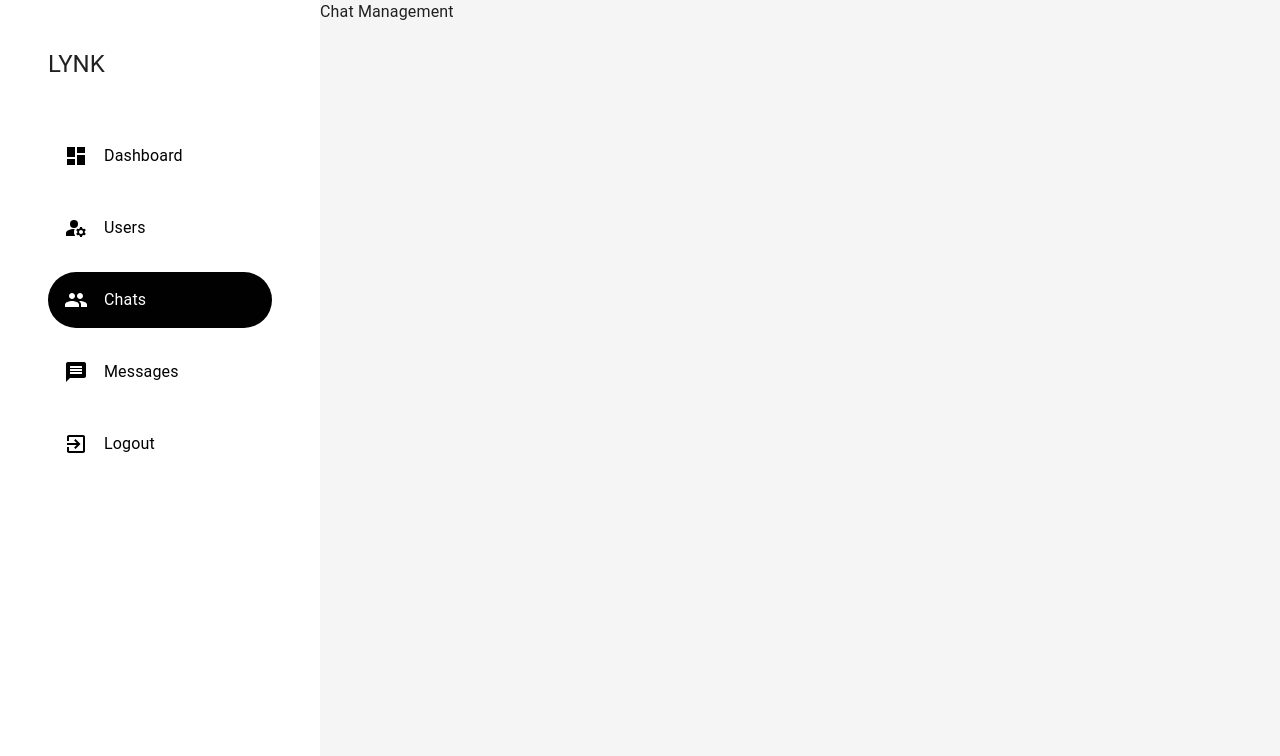
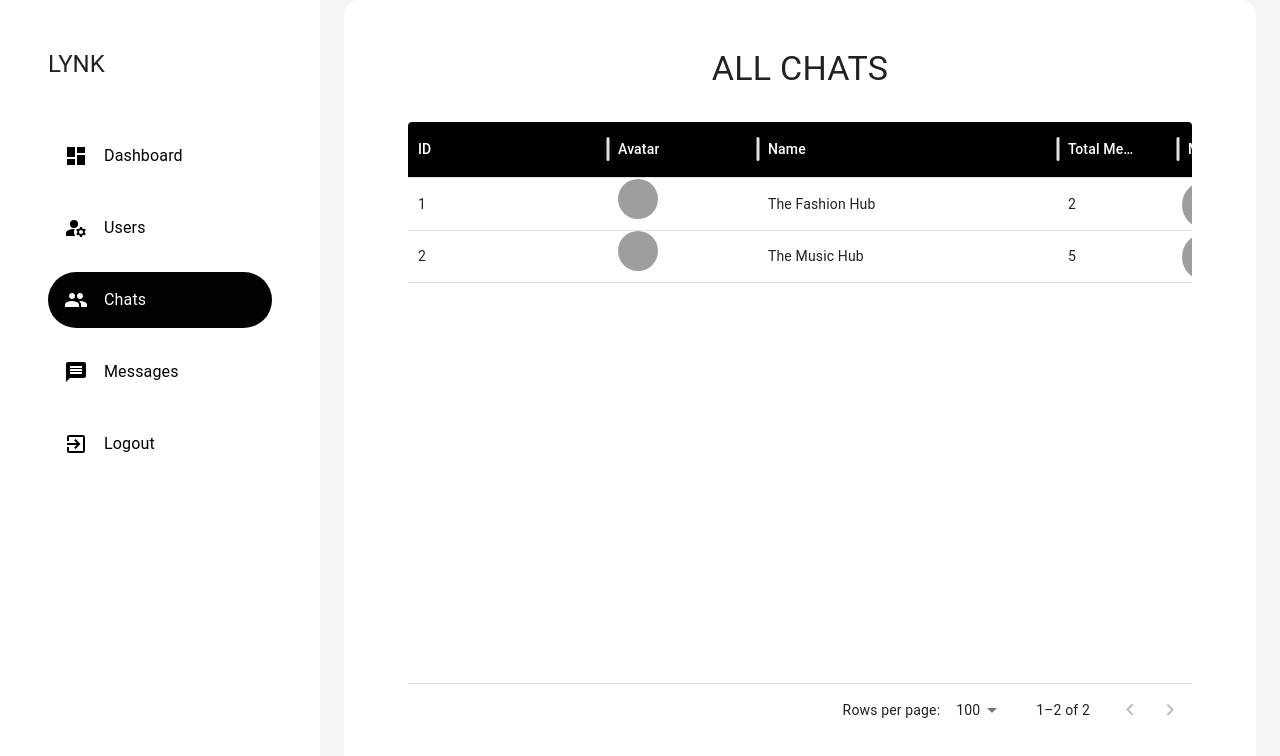
Before and after one commit to Abdeali1310/Lynk-Stay-Connected, a React (Vite) app in the folder client/: page /admin/chats-management in a window 1280 px wide. Shown: the top 756 px of the page. Built offline with nearby package versions, Linux system fonts and the light colour scheme; grey boxes are pictures that could not be loaded.

Commit message:
FEAT : Chat Management Page created

```diff
--- a/client/src/components/constants/sampleData.tsx
+++ b/client/src/components/constants/sampleData.tsx
@@ -75,24 +75,84 @@ export const sampleMessage = [
   },
 ];
 
-
 export const dashboardData = {
-  users:[
+  users: [
     {
-      name:"John Doe",
+      name: "John Doe",
       avatar: ["https://www.w3schools.com/howto/img_avatar.png"],
-      _id:1,
-      username:"john_doe",
-      friends:20,
-      groups:5,
+      _id: 1,
+      username: "john_doe",
+      friends: 20,
+      groups: 5,
     },
     {
-      name:"Jane Doe",
+      name: "Jane Doe",
       avatar: ["https://www.w3schools.com/howto/img_avatar.png"],
-      _id:2,
-      username:"jane_doe",
-      friends:15,
-      groups:20,
+      _id: 2,
+      username: "jane_doe",
+      friends: 15,
+      groups: 20,
     },
-  ]
-}
+  ],
+
+  chats: [
+    {
+      name: "The Fashion Hub",
+      avatar: ["https://www.w3schools.com/howto/img_avatar.png"],
+      _id: 1,
+      groupChat: false,
+      members: [
+        {
+          _id: 1,
+          avatar: "https://www.w3schools.com/howto/img_avatar.png",
+        },
+        {
+          _id: 2,
+          avatar: "https://www.w3schools.com/howto/img_avatar.png",
+        },
+      ],
+
+      totalMembers:2,
+      totalMessages:20,
+      creator:{
+        name:"John Doe",
+        avatar: ["https://www.w3schools.com/howto/img_avatar.png"],
+      }
+    },
+    {
+      name: "The Music Hub",
+      avatar: ["https://www.w3schools.com/howto/img_avatar.png"],
+      _id: 2,
+      groupChat: false,
+      members: [
+        {
+          _id: 1,
+          avatar: "https://www.w3schools.com/howto/img_avatar.png",
+        },
+        {
+          _id: 2,
+          avatar: "https://www.w3schools.com/howto/img_avatar.png",
+        },
+        {
+          _id: 3,
+          avatar: "https://www.w3schools.com/howto/img_avatar.png",
+        },
+        {
+          _id: 4,
+          avatar: "https://www.w3schools.com/howto/img_avatar.png",
+        },
+        {
+          _id: 5,
+          avatar: "https://www.w3schools.com/howto/img_avatar.png",
+        },
+      ],
+
+      totalMembers:5,
+      totalMessages:12,
+      creator:{
+        name:"Jane Doe",
+        avatar: ["https://www.w3schools.com/howto/img_avatar.png"],
+      }
+    },
+  ],
+};
--- a/client/src/pages/admin/ChatManagement.tsx
+++ b/client/src/pages/admin/ChatManagement.tsx
@@ -1,10 +1,89 @@
-import React from 'react'
-import AdminLayout from '../../components/layout/AdminLayout'
+import React, { useEffect, useState } from "react";
+import AdminLayout from "../../components/layout/AdminLayout";
+import Table from "../../components/shared/Table";
+import { Avatar, Stack } from "@mui/material";
+import { dashboardData } from "../../components/constants/sampleData";
+import { transformImage } from "../../lib/features";
+import AvatarCard from "../../components/shared/AvatarCard";
 
+const columns = [
+  {
+    field: "id",
+    headerName: "ID",
+    headerClassName: "table-header",
+    width: 200,
+  },
+  {
+    field: "avatar",
+    headerName: "Avatar",
+    headerClassName: "table-header",
+    width: 150,
+    renderCell: (params) => (
+      <Avatar alt={params.row.name} src={params.row.avatar} />
+    ),
+  },
+  {
+    field: "name",
+    headerName: "Name",
+    headerClassName: "table-header",
+    width: 300,
+  },
+  {
+    field: "totalMembers",
+    headerName: "Total Members",
+    headerClassName: "table-header",
+    width: 120,
+  },
+  {
+    field: "members",
+    headerName: "Members",
+    headerClassName: "table-header",
+    width: 400,
+    renderCell:(params)=>(
+      <AvatarCard max={100} avatar={params.row.members} />
+    )
+  },
+  {
+    field: "totalMessages",
+    headerName: "Total Messages",
+    headerClassName: "table-header",
+    width: 120,
+  },
+  {
+    field:"creator",
+    headerName: "Created By",
+    headerClassName: "table-header",
+    width: 250,
+    renderCell:(params)=>(
+      <Stack direction={"row"} spacing={"1rem"} alignItems={"center"}>
+        <AvatarCard avatar={params.row.creator.avatar} />
+        <span>{params.row.creator.name}</span>
+      </Stack>
+    )
+  }
+];
 const ChatManagement = () => {
+  const [rows, setRows] = useState([]);
+
+  useEffect(() => setRows(
+    dashboardData.chats.map((i) => ({
+      ...i,
+      id: i._id,
+      avatar: i.avatar.map((i)=>transformImage(i,50)),
+      members:i.members.map((i)=>transformImage(i.avatar,50)),
+      creator:{
+        name:i.creator.name,
+        avatar:transformImage(i.creator.avatar,50),
+      }
+    }))
+  ), []);
   return (
-    <AdminLayout>Chat Management</AdminLayout>
-  )
-}
+    <AdminLayout>
+      <Table heading={"All Chats"} rows={rows} columns={columns} />
+    </AdminLayout>
+  );
+};
+
+
 
 export default ChatManagement
```
